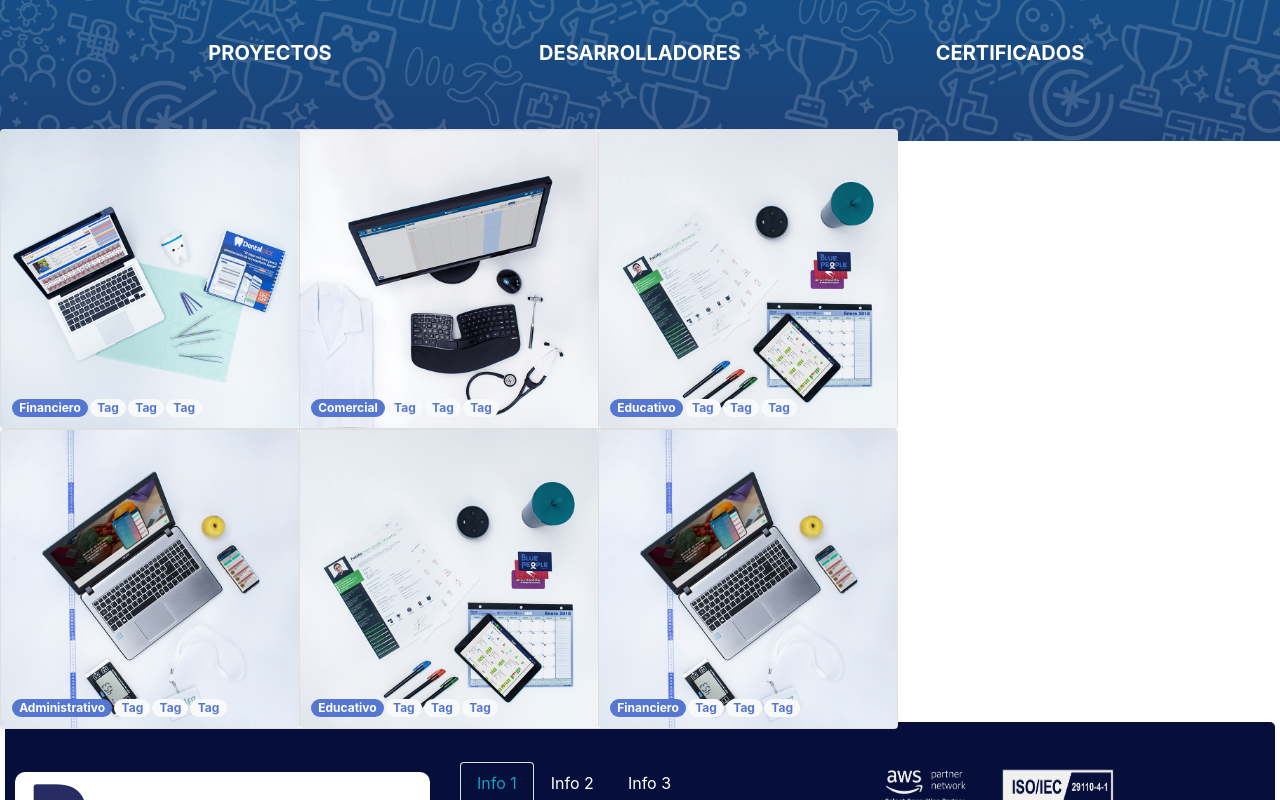
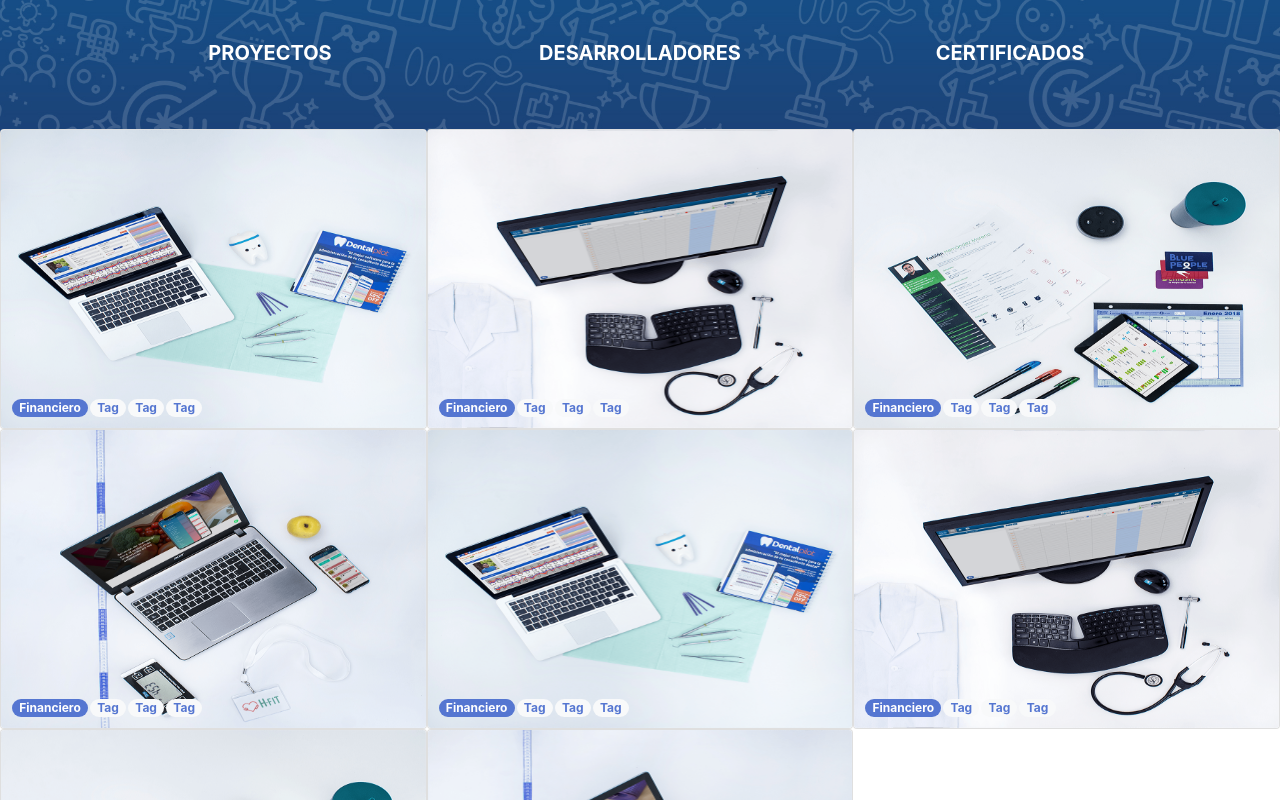
Before and after one commit to ProyectoIntegrador2018/blue-lab, a Vue app in the folder showroom/: page / in a window 1280 px wide. Shown: the part 360-1160 px from the top of the page. Built offline with nearby package versions, Linux system fonts and the light colour scheme.

Commit message:
* Se realizó carga dinamica de proyectos

```diff
--- a/showroom/src/App.vue
+++ b/showroom/src/App.vue
@@ -3,8 +3,8 @@
     <NavBar></NavBar>
     <Header></Header>
     <CardItem></CardItem>
-    <DetailsItem></DetailsItem>
-    <CardItem></CardItem>
+    <!-- <DetailsItem></DetailsItem> -->
+    <!-- <CardItem></CardItem> -->
   </div>
 
 </template>
@@ -13,7 +13,7 @@
 // @ is an alias to /src
 import NavBar from '@/components/NavBar.vue'
 import Header from '@/components/Header.vue'
-import DetailsItem from '@/components/DetailsItem.vue'
+// import DetailsItem from '@/components/DetailsItem.vue'
 import CardItem from '@/components/CardItem.vue'
 
 
@@ -22,7 +22,6 @@ export default {
   components: {
     NavBar,
     Header,
-    DetailsItem,
     CardItem
 
   }
--- a/showroom/src/components/CardItem.vue
+++ b/showroom/src/components/CardItem.vue
@@ -2,54 +2,20 @@
 
 
 <div class="container-fluid">
-  <div class="row">
-    <div class="card-group ">
-      <div class="card">
-        <img src="@/assets/Proy1.png" class="card-img h-100"  alt="...">
-        <div class="card-body">
+
+  <div class="row" >
+    <div class="card-group">
+
+      <div class="col-4 nopadding" v-for="card in cards" :key="card.title">
+        <div class="card" >
+          <img :src="card.src" class="card-img h-100" alt="...">
             <div class="card-img-overlay">
               <div class="overlay">
-              <h1 class="card-title">Proyecto 1</h1>
-              <p class="card-text">Subtitulo de Proyecto</p>
+                <h1 class="card-title">{{card.title}}</h1>
+                <p class="card-text">{{card.subtitle}}</p>
               </div>
               <div class="badge-position">
                 <a href="#" class="badge badge-pill badge-primary">Financiero</a>
-              <a href="#" class="badge badge-pill badge-light">Tag</a>
-              <a href="#" class="badge badge-pill badge-light">Tag</a>
-              <a href="#" class="badge badge-pill badge-light">Tag</a>
-            </div>
-          </div>
-        </div>
-      </div>
-
-      <div class="card">
-        <img src="@/assets/Proy2.png" class="card-img h-100" alt="...">
-        <div class="card-body">
-          <div class="card-img-overlay">
-            <div class="overlay">
-              <h1 class="card-title">Proyecto 2</h1>
-              <p class="card-text">Subtitulo de Proyecto</p>
-            </div>
-            <div class="badge-position">
-              <a href="#" class="badge badge-pill badge-primary">Comercial</a>
-              <a href="#" class="badge badge-pill badge-light">Tag</a>
-              <a href="#" class="badge badge-pill badge-light">Tag</a>
-              <a href="#" class="badge badge-pill badge-light">Tag</a>
-            </div>
-          </div>
-        </div>
-      </div>
-
-      <div class="card">
-        <img src="@/assets/Proy3.png" class="card-img h-100" alt="...">
-        <div class="card-body">
-          <div class="card-img-overlay">
-            <div class="overlay">
-              <h1 class="card-title">Proyecto 3</h1>
-              <p class="card-text">Subtitulo de Proyecto</p>
-            </div>
-            <div class="badge-position">
-              <a href="#" class="badge badge-pill badge-primary">Educativo</a>
                 <a href="#" class="badge badge-pill badge-light">Tag</a>
                 <a href="#" class="badge badge-pill badge-light">Tag</a>
                 <a href="#" class="badge badge-pill badge-light">Tag</a>
@@ -61,73 +27,12 @@
   </div>
 
 
-  <div class="row">
-    <div class="card-group">
-
-       <div class="card">
-        <img src="@/assets/Proy4.png" class="card-img h-100" alt="...">
-        <div class="card-body">
-          <div class="card-img-overlay">
-            <div class="overlay">
-              <h1 class="card-title">Proyecto 4</h1>
-              <p class="card-text">Subtitulo de Proyecto</p>
-            </div>
-            <div class="badge-position">
-              <a href="#" class="badge badge-pill badge-primary">Administrativo</a>
-              <a href="#" class="badge badge-pill badge-light">Tag</a>
-              <a href="#" class="badge badge-pill badge-light">Tag</a>
-              <a href="#" class="badge badge-pill badge-light">Tag</a>
-            </div>
-          </div>
-        </div>
-      </div>
-
-      <div class="card">
-        <img src="@/assets/Proy3.png" class="card-img h-100" alt="...">
-        <div class="card-body">
-          <div class="card-img-overlay">
-            <div class="overlay">
-              <h1 class="card-title">Proyecto 5</h1>
-              <p class="card-text">Subtitulo de Proyecto</p>
-            </div>
-            <div class="badge-position">
-              <a href="#" class="badge badge-pill badge-primary">Educativo</a>
-              <a href="#" class="badge badge-pill badge-light">Tag</a>
-              <a href="#" class="badge badge-pill badge-light">Tag</a>
-              <a href="#" class="badge badge-pill badge-light">Tag</a>
-            </div>
-          </div>
-        </div>
-      </div>
-
-      <div class="card">
-        <img src="@/assets/Proy4.png" class="card-img h-100" alt="...">
-        <div class="card-body">
-          <div class="card-img-overlay">
-            <div class="overlay">
-              <h1 class="card-title">Proyecto 6</h1>
-              <p class="card-text">Subtitulo de Proyecto</p>
-            </div>
-            <div class="badge-position">
-              <a href="#" class="badge badge-pill badge-primary">Financiero</a>
-              <a href="#" class="badge badge-pill badge-light">Tag</a>
-              <a href="#" class="badge badge-pill badge-light">Tag</a>
-              <a href="#" class="badge badge-pill badge-light">Tag</a>
-            </div>
-          </div>
-        </div>
-      </div>
-
-    </div>
 </div>
 
 
-</div>
+<!--  Seccion para cargar datos
 
-
-
-
-<!--  Seccion para cargar datos
+  src='@/assets/Proy1.png'
 
     <v-container fluid>
       <v-row dense>
@@ -160,18 +65,21 @@
 
 
 <script>
+  // import DetailsItem from '@/components/DetailsItem.vue'
+
+
   export default {
     name: "CardItem",
     data: () => ({
       cards: [
-        { title: 'Proyecto 1', src: '@/assets/Proy1.png', flex: 3, chip:"Financiero"},
-        { title: 'Proyecto 2', src: '@/assets/Proy2.png', flex: 3, chip:"Comercial"},
-        { title: 'Proyecto 3', src: '@/assets/Proy3.png', flex: 3, chip:"Educativo"},
-        { title: 'Proyecto 4', src: '@/assets/Proy4.png', flex: 3, chip:"Administrativo"},
-        { title: 'Proyecto 3', src: '@/assets/Proy3.png', flex: 3, chip:"Administrativo"},
-        { title: 'Proyecto 4', src: '@/assets/Proy4.png', flex: 3, chip:"Educativo"},
-        { title: 'Proyecto 1', src: '@/assets/Proy1.png', flex: 3, chip:"Comercial"},
-        { title: 'Proyecto 2', src: '@/assets/Proy2.png', flex: 3, chip:"Financiero"}
+        { title: 'Proyecto 1', subtitle:'Subtitulo de proyecto' ,src: require('@/assets/Proy1.png'), chip:"Financiero"},
+        { title: 'Proyecto 2', subtitle:'Subtitulo de proyecto' ,src: require('@/assets/Proy2.png'), chip:"Comercial"},
+        { title: 'Proyecto 3', subtitle:'Subtitulo de proyecto' ,src: require('@/assets/Proy3.png'), chip:"Educativo"},
+        { title: 'Proyecto 4', subtitle:'Subtitulo de proyecto' ,src: require('@/assets/Proy4.png'), chip:"Administrativo"},
+        { title: 'Proyecto 5', subtitle:'Subtitulo de proyecto' ,src: require('@/assets/Proy1.png'), chip:"Administrativo"},
+        { title: 'Proyecto 6', subtitle:'Subtitulo de proyecto' ,src: require('@/assets/Proy2.png'), chip:"Educativo"},
+        { title: 'Proyecto 7', subtitle:'Subtitulo de proyecto' ,src: require('@/assets/Proy3.png'), chip:"Comercial"},
+        { title: 'Proyecto 8', subtitle:'Subtitulo de proyecto' ,src: require('@/assets/Proy4.png'), chip:"Financiero"}
 
       ],
     }),
@@ -180,7 +88,16 @@
       tipo(msg){
         alert('Selecionaste '+msg+' !')
       },
+      detailItem(){
+
+      },
+      pryectsCount(){
+
       }
+    }
+    // components:{
+    //   DetailsItem
+    // }
   }
 
 </script>
@@ -250,4 +167,11 @@
   opacity: 1;
 }
 
+.nopadding {
+   padding: 0 !important;
+   margin: 0 !important;
+}
+
+
+
 </style>
```
Lines whose indentation alone changed are shown as unchanged.
